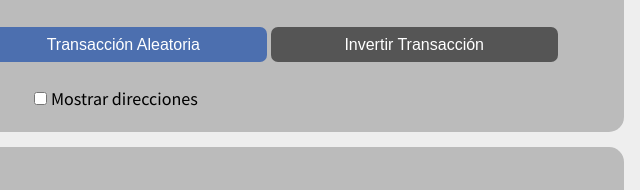
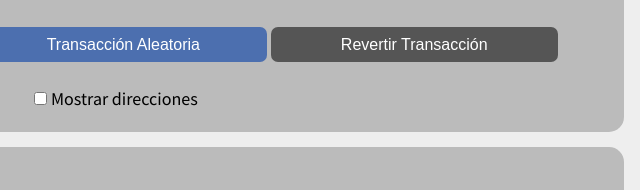
Before and after one commit to Gabriel-Lemus/Simulador-Blockchain, a website: page public/conceptos/blockchain.html in a window 1280 px wide. Shown: the part 337-527 px from the top of the page, 516-1156 px from the left. Drawn offline with Linux system fonts and the light colour scheme.

Commit message:
Fixed typo

```diff
--- a/public/conceptos/blockchain.html
+++ b/public/conceptos/blockchain.html
@@ -105,7 +105,7 @@
           Transacción Aleatoria
         </button>
         <button id="undo-trx-button" class="disabled">
-          Invertir Transacción
+          Revertir Transacción
         </button>
         <div class="separator" style="height: 23px;"></div>
         <input type="checkbox" id="show-addresses" name="addresses" value="address-bool" style="margin-left: 410px;">
```
Also changed, not shown: public/conceptos/distributed.html (+1 -1 lines).
